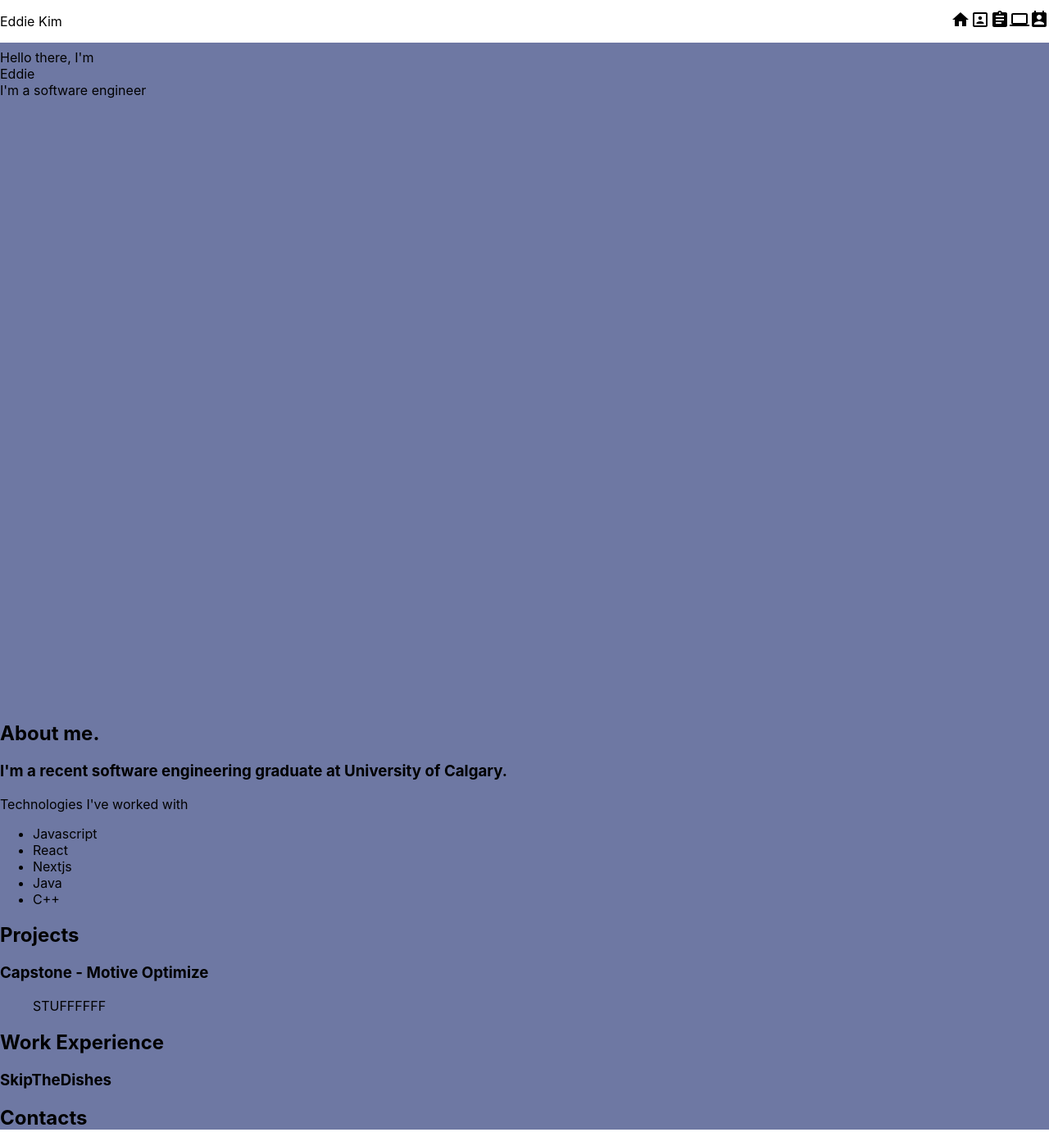
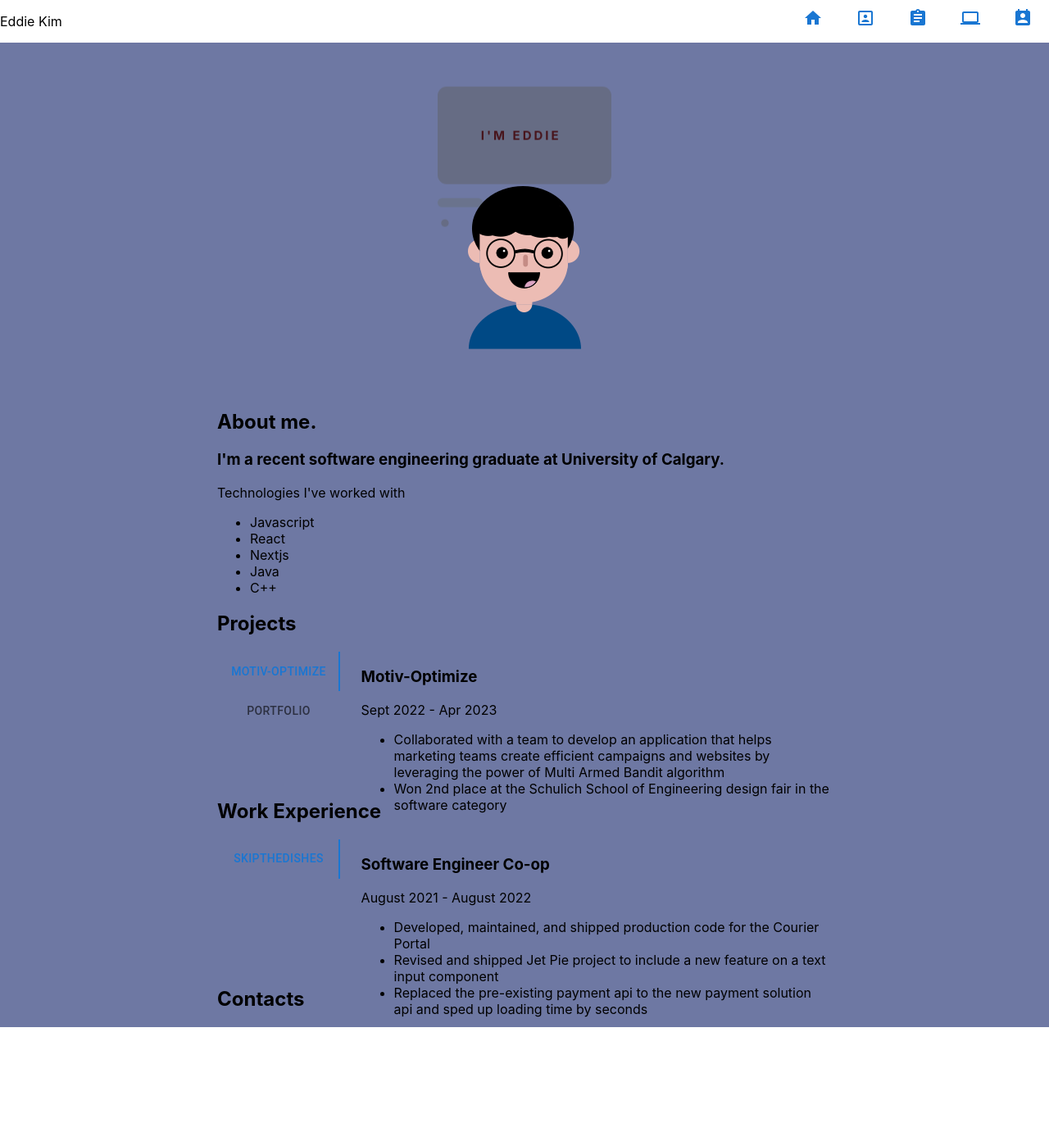
Before and after one commit to EddieSKim/Portfolio, a React (Create React App) app in the folder portfolio/: page / in a window 1280 px wide. Shown: the whole page at 82% size. After the commit the page ends 1257 px from the top, so only its background shows below. Built offline with nearby package versions, Linux system fonts and the light colour scheme.

Commit message:
Adding more features

```diff
--- a/portfolio/src/App.css
+++ b/portfolio/src/App.css
@@ -40,4 +40,10 @@
 .container {
   background-color: #6e78a3;
   height: 100%;
+  display: grid;
 }
+
+.wrapper {
+  margin-right: auto;
+  margin-left: auto;
+}
--- a/portfolio/src/App.js
+++ b/portfolio/src/App.js
@@ -1,6 +1,5 @@
 import './App.css';
 import NavBar from './components/navBar/NavBar';
-import Header from './components/header/Header';
 import Projects from './components/projects/Projects';
 import About from './components/about/About';
 import Contacts from './components/contacts/Contacts';
@@ -13,11 +12,13 @@ function App() {
       <div className="header-ctn">
         <NavBar />
       </div>
-      <Banner />
-      <About />
-      <Projects />
-      <Work />
-      <Contacts />
+      <div className="wrapper">
+        <Banner />
+        <About />
+        <Projects />
+        <Work />
+        <Contacts />
+      </div>
     </div>
   );
 }
--- a/portfolio/src/components/banner/Banner.js
+++ b/portfolio/src/components/banner/Banner.js
@@ -1,19 +1,26 @@
 import React from "react";
 import "./BannerStyle.css";
+import picture from "../../images/ProfileCharacter.png"
+import { TypeAnimation } from "react-type-animation";
 
 function Banner() {
     return (
         <>
             <div className="banner-ctn" id="banner">
-                <div className="title">
-                    Hello there, I'm
+                <div className="speech-bubble">
+                    <div className="title">
+                        <TypeAnimation
+                            sequence={[
+                                "Hello there",
+                                4000,
+                                "I'm Eddie",
+                                4000
+                            ]}
+                            speed={80}
+                            wrapper="span" />
+                    </div>
                 </div>
-                <div>
-                    <span>Eddie</span>
-                </div>
-                <div className="body">
-                    I'm a software engineer
-                </div>
+                <img className="profile-img" src={picture} alt="profile" />
             </div>
         </>
     );
--- a/portfolio/src/components/banner/BannerStyle.css
+++ b/portfolio/src/components/banner/BannerStyle.css
@@ -1,5 +1,79 @@
 .banner-ctn {
-    height: 100vh;
     position: relative;
     padding-top: 60px;
 }
+
+.profile-img {
+    display: block;
+    margin-left: auto;
+    margin-right: auto;
+}
+
+.speech-bubble {
+    transform: translatey(0px);
+    animation: float 5s ease-in-out infinite;
+    mix-blend-mode: multiply;
+    text-align: center;
+    text-transform: uppercase;
+    font-weight: bold;
+    letter-spacing: 3px;
+    font-size: 15px;
+    color: brown;
+    background-color: #ece5ce;
+    padding: 50px;
+    border-radius: 11px;
+    position: relative;
+    width: 15%;
+    margin-left: auto;
+    margin-right: auto;
+    margin-top: 6vh;
+}
+
+.speech-bubble::after {
+    transform: translatey(0px);
+    animation: float2 5s ease-in-out infinite;
+    content: ".";
+    font-weight: bold;
+    -webkit-text-fill-color: #ece5ce;
+    text-align: left;
+    font-size: 55px;
+    width: 55px;
+    height: 11px;
+    line-height: 30px;
+    border-radius: 11px;
+    background-color: beige;
+    position: absolute;
+    display: block;
+    bottom: -30px;
+    left: 0;
+    z-index: -2;
+}
+
+@keyframes float {
+    0% {
+      transform: translatey(0px);
+    }
+    50% {
+      transform: translatey(-20px);
+    }
+    100% {
+      transform: translatey(0px);
+    }
+  }
+
+  @keyframes float2 {
+    0% {
+      line-height: 30px;
+      transform: translatey(0px);
+    }
+    55% {
+      transform: translatey(-20px);
+    }
+    60% {
+      line-height: 10px;
+    }
+    100% {
+      line-height: 30px;
+      transform: translatey(0px);
+    }
+  }
--- a/portfolio/src/components/navBar/NavBar.js
+++ b/portfolio/src/components/navBar/NavBar.js
@@ -6,6 +6,7 @@ import AssignmentIcon from '@mui/icons-material/Assignment';
 import PermContactCalendarIcon from '@mui/icons-material/PermContactCalendar';
 import LaptopIcon from '@mui/icons-material/Laptop';
 import './NavBarStyle.css';
+import { Grid, Button } from "@mui/material";
 
 function NavBar() {
     return (
@@ -17,6 +18,9 @@ function NavBar() {
                     </p>
                 </div>
                 <div className="navMenu">
+                    <Grid container>
+                        <Grid item>
+                            <Button>
                                 <Link
                                     to="banner"
                                     smooth={true}
@@ -24,6 +28,10 @@ function NavBar() {
                                 >
                                     <HomeIcon />
                                 </Link>
+                            </Button>
+                        </Grid>
+                        <Grid item>
+                            <Button>
                                 <Link
                                     to="about"
                                     smooth={true}
@@ -31,6 +39,10 @@ function NavBar() {
                                 >
                                     <PortraitIcon />
                                 </Link>
+                            </Button>
+                        </Grid>
+                        <Grid item>
+                            <Button>
                                 <Link
                                     to="projects"
                                     smooth={true}
@@ -38,6 +50,10 @@ function NavBar() {
                                 >
                                     <AssignmentIcon />
                                 </Link>
+                            </Button>
+                        </Grid>
+                        <Grid item>
+                            <Button>
                                 <Link
                                     to="work"
                                     smooth={true}
@@ -45,6 +61,11 @@ function NavBar() {
                                 >
                                     <LaptopIcon />
                                 </Link>
+                            </Button>
+
+                        </Grid>
+                        <Grid item>
+                            <Button>
                                 <Link
                                     to="contacts"
                                     smooth={true}
@@ -52,6 +73,9 @@ function NavBar() {
                                 >
                                     <PermContactCalendarIcon />
                                 </Link>
+                            </Button>
+                        </Grid>
+                    </Grid>
                 </div>
             </div>
         </>
--- a/portfolio/src/components/navBar/NavBarStyle.css
+++ b/portfolio/src/components/navBar/NavBarStyle.css
@@ -10,6 +10,6 @@
     z-index: 15;
 }
 
-.navMenu {
+/* .navMenu {
     float: right;
-}
+} */
--- /dev/null
+++ b/portfolio/src/components/projects/ProjectStyle.css
@@ -0,0 +1,19 @@
+.project-ctn {
+    display: grid;
+    grid-template-columns: 150px 600px;
+    height: 20vh;
+}
+
+.proj-img {
+    width: 30vw;
+    height: auto;
+}
+
+.tab-btn {
+    width: 20vw;
+}
+
+.project-info {
+    display: relative;
+    padding-left: 2vw;
+}
--- a/portfolio/src/components/projects/Projects.js
+++ b/portfolio/src/components/projects/Projects.js
@@ -1,15 +1,56 @@
-import React from "react";
+import React, { useState } from "react";
+import { Grid, Tabs, Tab } from "@mui/material";
+import motiv from "../../images/motiv-screen.png"
+import "./ProjectStyle.css"
 
 function Projects() {
+    const [tabValue, setTabValue] = useState(0);
+
+    const handleTabChange = (event, value) => {
+        setTabValue(value)
+    }
 
     return (
         <div className="section" id="projects">
             <h2>Projects</h2>
-            <div>
-                <h3>Capstone - Motive Optimize</h3>
-                <ul>
-                    STUFFFFFF
-                </ul>
+            <div className="project-ctn">
+                <Tabs
+                    variant="fullWidth"
+                    orientation="vertical"
+                    value={tabValue}
+                    onChange={handleTabChange}>
+                    <Tab label="Motiv-Optimize" />
+                    <Tab label="Portfolio" />
+                </Tabs>
+                {tabValue === 0 && <>
+                    <div className="project-info">
+                        <h3>Motiv-Optimize</h3>
+                        <span>Sept 2022 - Apr 2023</span>
+                        <div>
+                            {/* <img className="proj-img" src={motiv} alt={"motiv"} /> */}
+                            <ul>
+                                <li>
+                                    Collaborated with a team to develop an application that helps marketing teams create efficient campaigns and websites by leveraging the power of Multi Armed Bandit algorithm
+                                </li>
+                                <li>
+                                    Won 2nd place at the Schulich School of Engineering design fair in the software category
+                                </li>
+                            </ul>
+                        </div>
+                    </div>
+                </>}
+                {tabValue === 1 && <>
+                    <div className="project-info">
+                        <h3>Portfolio</h3>
+                        <div>
+                            <ul>
+                                <li>
+                                    Created a website to organize
+                                </li>
+                            </ul>
+                        </div>
+                    </div>
+                </>}
             </div>
         </div>
     );
--- a/portfolio/src/components/work/Work.js
+++ b/portfolio/src/components/work/Work.js
@@ -1,11 +1,40 @@
-import React from "react";
+import React, { useState } from "react";
+import { Grid, Tabs, Tab, Chip } from "@mui/material";
+import "./WorkStyle.css";
 
 function Work() {
+    const [tabValue, setTabValue] = useState(0);
+
+    const handleTabChange = (event, value) => {
+        setTabValue(value)
+    }
+
     return (
         <div className="section" id="work">
             <h2>Work Experience</h2>
-            <div>
-                <h3>SkipTheDishes</h3>
+            <div className="work-ctn">
+                <Tabs orientation="vertical" value={tabValue} onChange={handleTabChange}>
+                    <Tab label="SkipTheDishes" />
+                </Tabs>
+                {tabValue === 0 && <>
+                    <div className="experience-ctn">
+                        <h3>Software Engineer Co-op</h3>
+                        <span>August 2021 - August 2022</span>
+                        <div className="experience-info">
+                            <ul>
+                                <li>
+                                    Developed, maintained, and shipped production code for the Courier Portal
+                                </li>
+                                <li>
+                                    Revised and shipped Jet Pie project to include a new feature on a text input component
+                                </li>
+                                <li>
+                                    Replaced the pre-existing payment api to the new payment solution api and sped up loading time by seconds
+                                </li>
+                            </ul>
+                        </div>
+                    </div>
+                </>}
             </div>
         </div>
     );
--- /dev/null
+++ b/portfolio/src/components/work/WorkStyle.css
@@ -0,0 +1,9 @@
+.work-ctn {
+    display: grid;
+    grid-template-columns: 150px 600px;
+    height: 20vh;
+}
+
+.experience-ctn {
+    padding-left: 2vw;
+}
```
Also changed, not shown: portfolio/src/components/projects/projectPanel/ProjectPanel.js (added, +17 -0 lines), portfolio/src/components/projects/projectPanel/ProjectPanelStyle.css (added, +18 -0 lines), portfolio/src/images/ProfileCharacter.png (added), portfolio/src/images/motiv-screen.png (added). Lines whose indentation alone changed are shown as unchanged.
